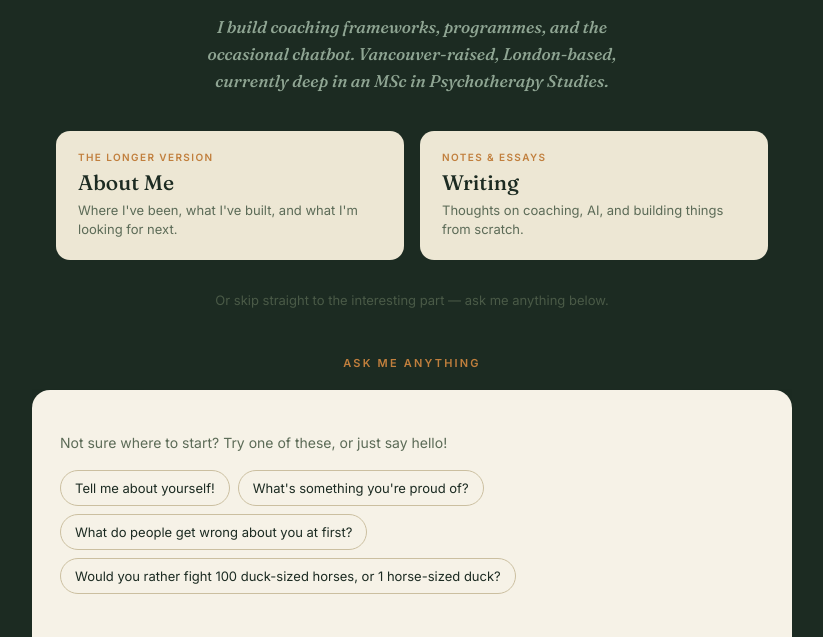
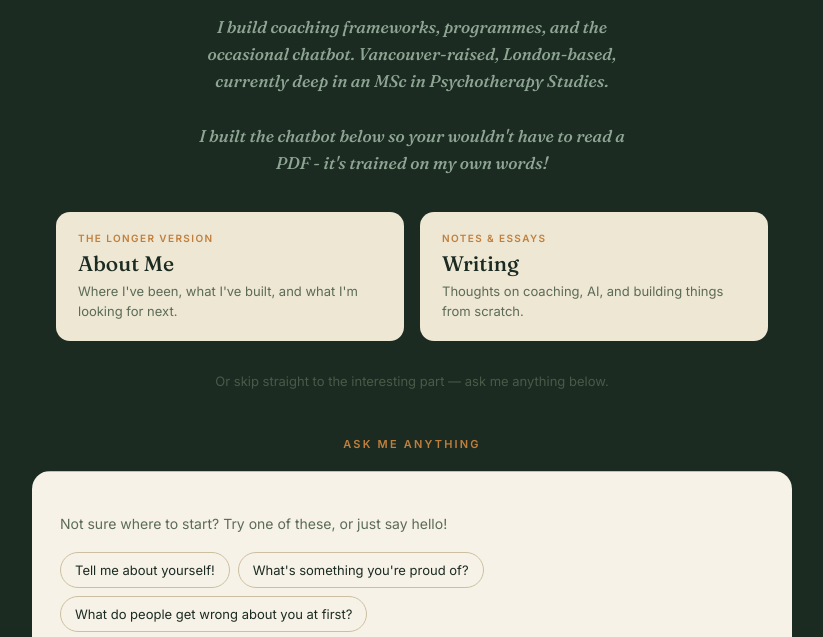
Before and after one commit to kmccloy/Portfolio-Bot, an Astro site: page / in a window 1280 px wide. Shown: the part 162-799 px from the top of the page, without its empty margins (228-1051 px from the left). Built offline with nearby package versions, Linux system fonts and the light colour scheme; Astro itself is replaced by a stand-in of ours.

Commit message:
Update LandingIntro.astro

```diff
--- a/src/components/LandingIntro.astro
+++ b/src/components/LandingIntro.astro
@@ -12,6 +12,9 @@
     I build coaching frameworks, programmes, and the occasional chatbot.
     Vancouver-raised, London-based, currently deep in an MSc in
     Psychotherapy Studies.
+
+  <br/> <br />
+  I built the chatbot below so your wouldn't have to read a PDF - it's trained on my own words!
   </p>
 
   <div class="landing__cards">
```
